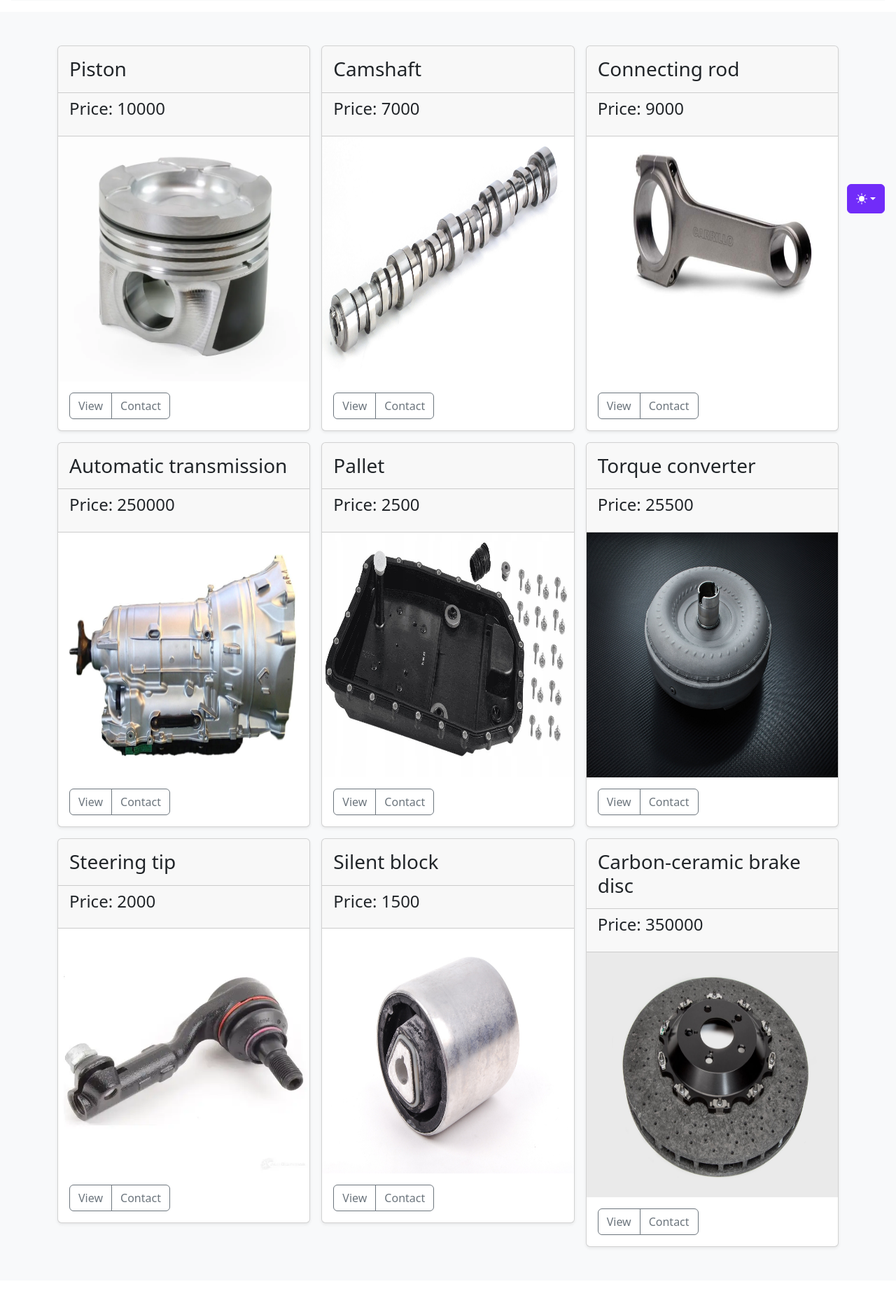
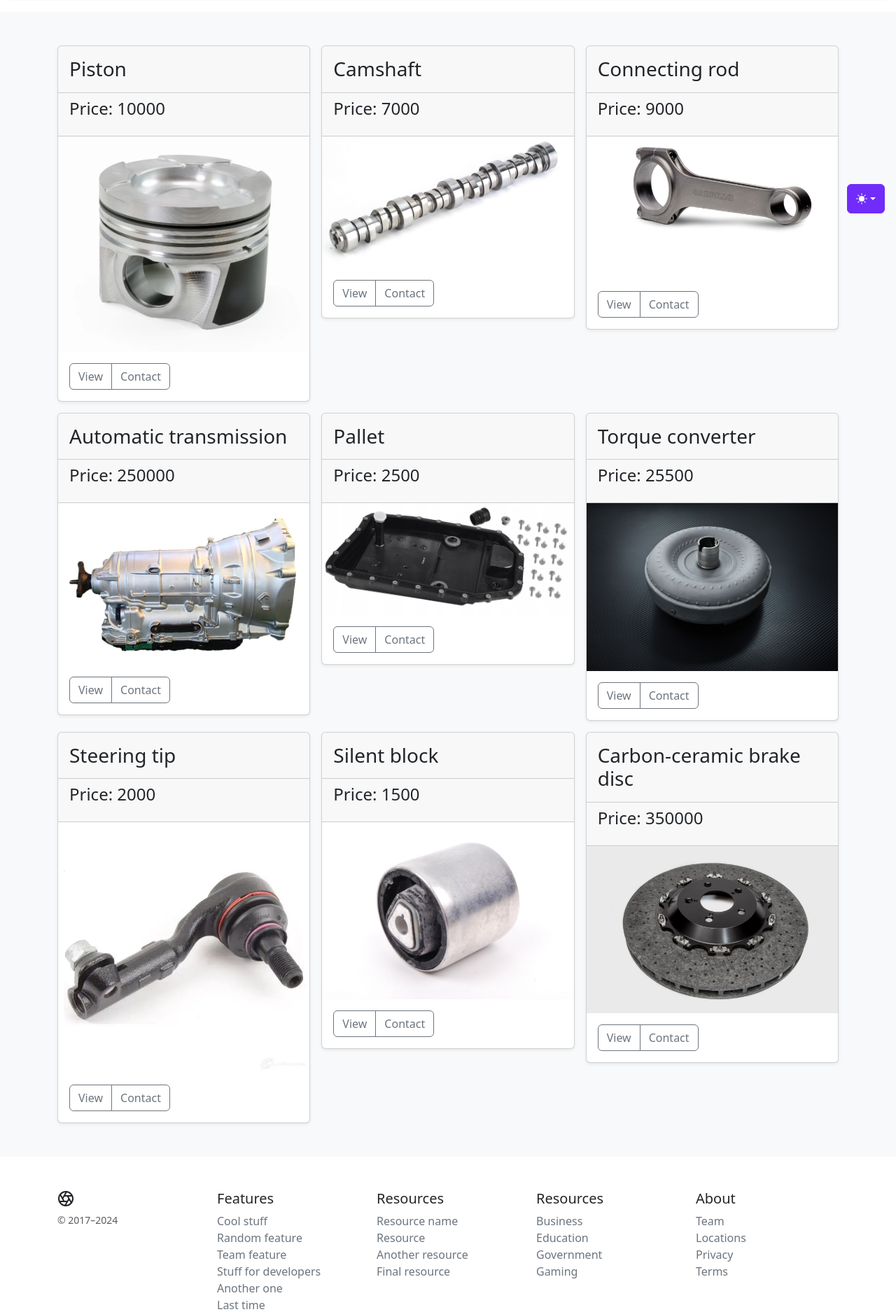
Before and after one commit to ssher250110/homework, a Django app: page / in a window 1280 px wide. Shown: the part 479-2354 px from the top of the page at 70% size. Run offline with Django 5.2, Linux system fonts and the light colour scheme; data comes from the database, SQL or seed files in the repository; some libraries are stand-ins or nearby versions.

Commit message:
editing index.html

```diff
--- a/catalog/templates/catalog/index.html
+++ b/catalog/templates/catalog/index.html
@@ -22,7 +22,7 @@
                                     <p class="text-start m-3">{{ product.description|truncatewords:100 }}</p>
                                 </div>
                                 <img class="img-fluid" src="{{ product.photo | mymedia }}"
-                                     style="height: 350px;width: auto;">
+                                     style="height: auto;width: auto;">
                                 <div class="d-flex justify-content-between align-items-center">
                                     <div class="card-body">
                                         <div class="btn-group">
```
